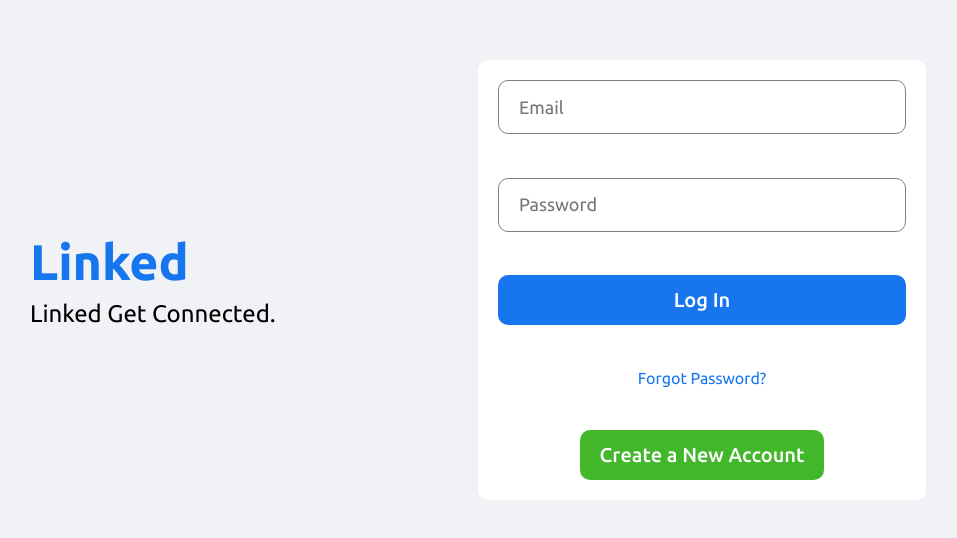
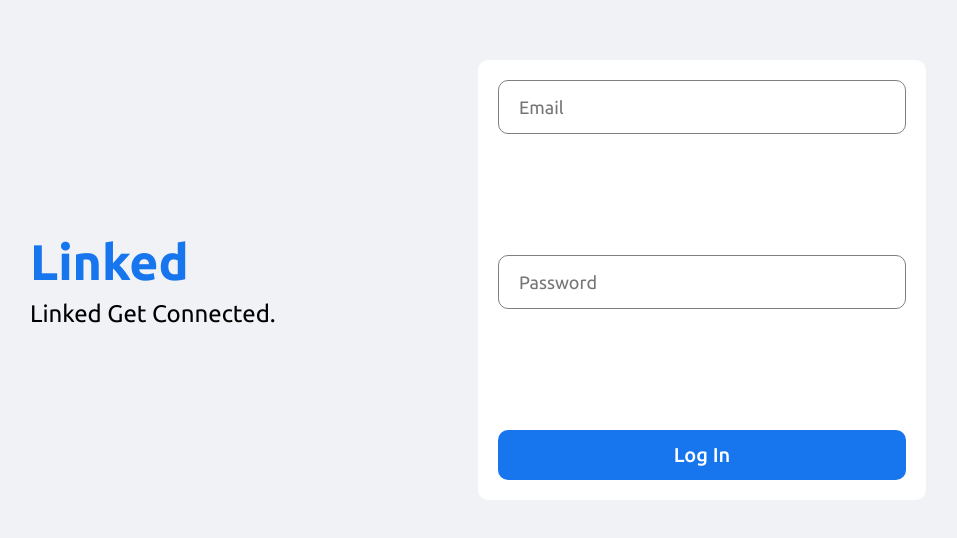
Before and after one commit to ShivanshKumar760/Connect, a React (Vite) app in the folder client/: page /login in a window 1280 px wide. Shown: the part 120-658 px from the top of the page, without its empty margins (162-1119 px from the left). Built offline with nearby package versions, Linux system fonts and the light colour scheme.

Commit message:
register page modified

```diff
--- a/client/src/pages/login/Login.jsx
+++ b/client/src/pages/login/Login.jsx
@@ -36,10 +36,9 @@ export default function Login() {
                 "Log In"
               )}
             </button>
-            <span className="loginForgot">Forgot Password?</span>
-            <button className="loginRegisterButton">
+            {/* <button className="loginRegisterButton">
               Create a New Account
-            </button>
+            </button> */}
           </form>
         </div>
       </div>
--- a/client/src/pages/register/Register.jsx
+++ b/client/src/pages/register/Register.jsx
@@ -48,6 +48,7 @@ export default function Register() {
         await axios.post(`${import.meta.env.VITE_BACKEND_API}/auth/register`, user);
         navigate("/login");
       } catch (err) {
+
         console.log(err);
       }
     }
```
